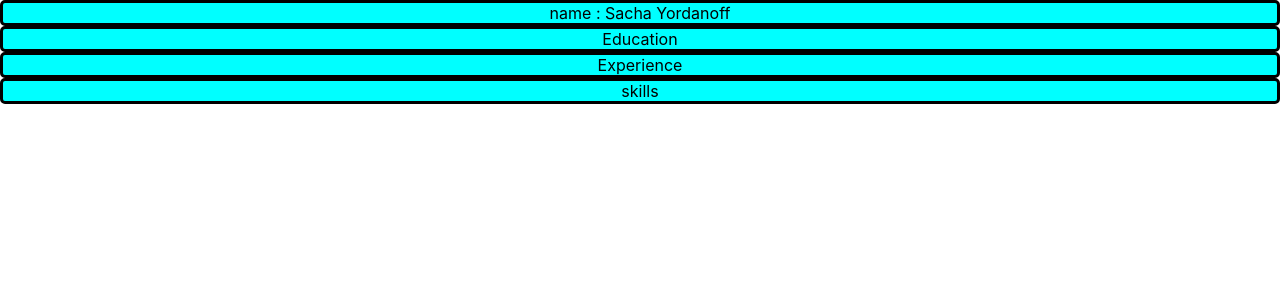
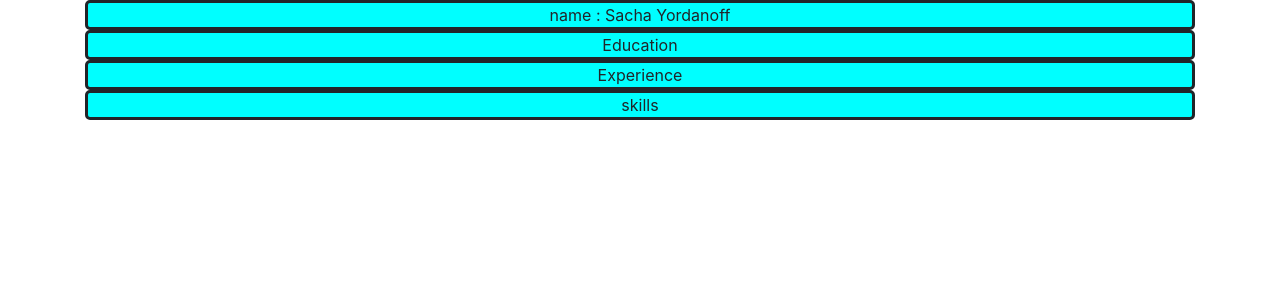
Before and after one commit to GeorgeRandom/cv, a React (Create React App) app: page / in a window 1280 px wide. Shown: the top 300 px of the page. Built offline with nearby package versions, Linux system fonts and the light colour scheme.

Commit message:
bootstrapped!

```diff
--- a/public/index.html
+++ b/public/index.html
@@ -10,34 +10,15 @@
       content="Web site created using create-react-app"
     />
     <link rel="apple-touch-icon" href="%PUBLIC_URL%/logo192.png" />
-    <!--
-      manifest.json provides metadata used when your web app is installed on a
-      user's mobile device or desktop. See https://developers.google.com/web/fundamentals/web-app-manifest/
-    -->
+
     <link rel="manifest" href="%PUBLIC_URL%/manifest.json" />
-    <!--
-      Notice the use of %PUBLIC_URL% in the tags above.
-      It will be replaced with the URL of the `public` folder during the build.
-      Only files inside the `public` folder can be referenced from the HTML.
+    <link rel="stylesheet" href="https://stackpath.bootstrapcdn.com/bootstrap/4.3.1/css/bootstrap.min.css" integrity="sha384-ggOyR0iXCbMQv3Xipma34MD+dH/1fQ784/j6cY/iJTQUOhcWr7x9JvoRxT2MZw1T" crossorigin="anonymous">
 
-      Unlike "/favicon.ico" or "favicon.ico", "%PUBLIC_URL%/favicon.ico" will
-      work correctly both with client-side routing and a non-root public URL.
-      Learn how to configure a non-root public URL by running `npm run build`.
-    -->
-    <title>React App</title>
+    <title>CV app</title>
   </head>
   <body>
     <noscript>You need to enable JavaScript to run this app.</noscript>
     <div id="root"></div>
-    <!--
-      This HTML file is a template.
-      If you open it directly in the browser, you will see an empty page.
 
-      You can add webfonts, meta tags, or analytics to this file.
-      The build step will place the bundled scripts into the <body> tag.
-
-      To begin the development, run `npm start` or `yarn start`.
-      To create a production bundle, use `npm run build` or `yarn build`.
-    -->
   </body>
 </html>
--- a/src/App.js
+++ b/src/App.js
@@ -6,6 +6,7 @@ import Education from './components/education.js'
 import Experience from './components/experience.js'
 import defaultCv from './components/defaultcv.js'
 import Skills from './components/skills.js'
+import { Container, Button, Row, Col } from "react-bootstrap";
 
 class App extends React.Component {
   constructor(props){
@@ -19,6 +20,8 @@ class App extends React.Component {
   render() {
     return (
     <div className="App">
+      <Container >
+
         <GeneralInfo
         general = {this.state.cv.general}
         />
@@ -31,6 +34,8 @@ class App extends React.Component {
         <Skills
         skills = {this.state.cv.skills}
         />
+
+      </Container>
     </div>
   )};
 }
```
Lines whose indentation alone changed are shown as unchanged.
